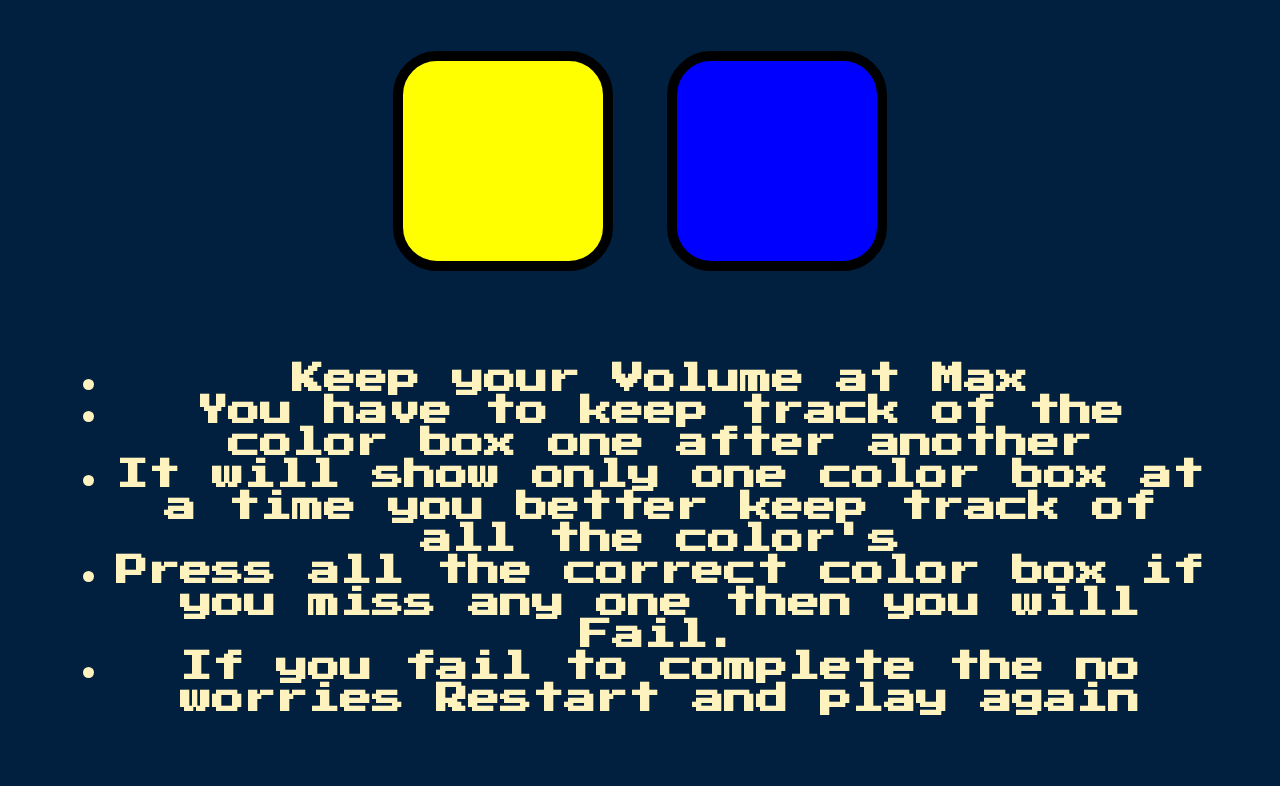
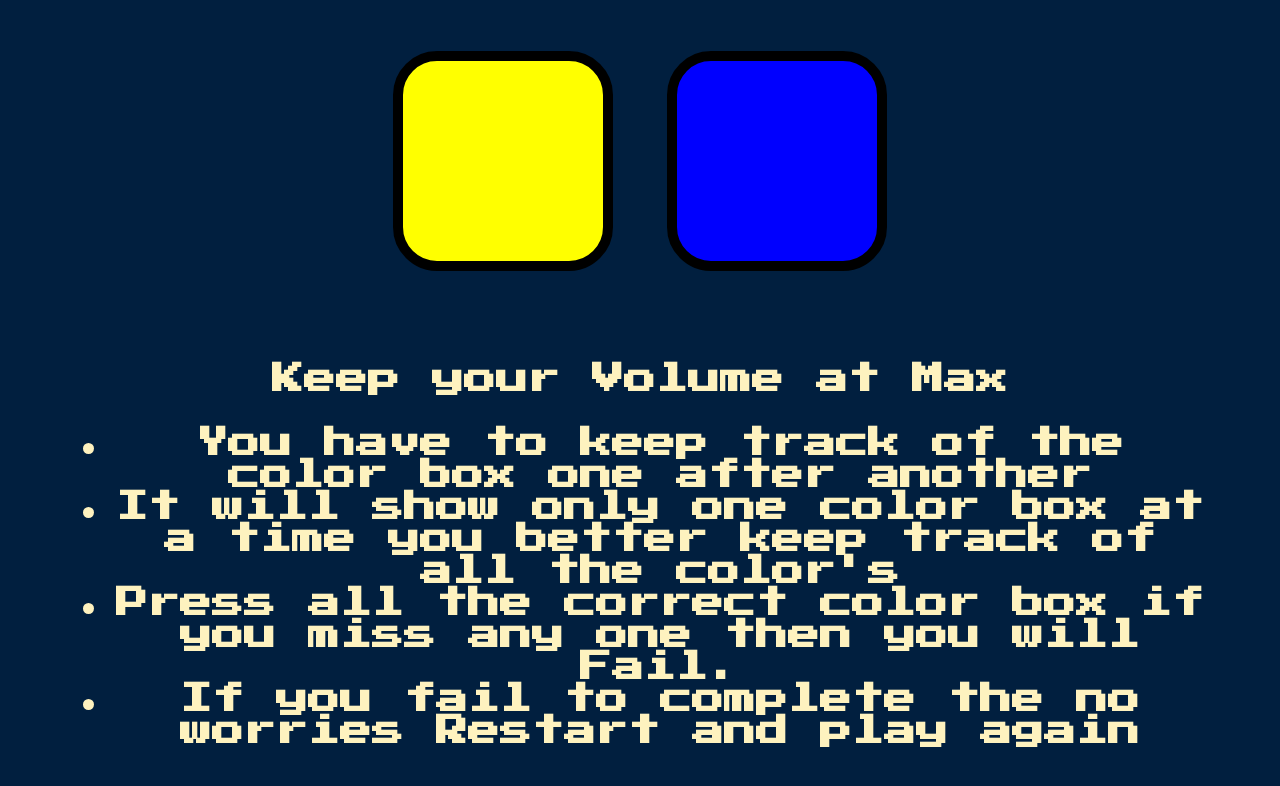
Before and after one commit to JunaidBhaimia/SimonGame, a plain HTML site: page index.html in a window 1280 px wide. Shown: the part 496-1282 px from the top of the page. Drawn offline with nearby package versions, Linux system fonts and the light colour scheme.

Commit message:
Update index.html

```diff
--- a/index.html
+++ b/index.html
@@ -41,9 +41,8 @@
   </div>
 
   <div>
-    <h2 id="Steps-title">
+    <h2 id="Steps-title">Keep your Volume at Max
       <ul>
-        <li>Keep your Volume at Max</li>
         <li>You have to keep track of the color box one after another</li>
         <li>It will show only one color box at a time you better keep track of all the color's</li>
         <li>Press all the correct color box if you miss any one then you will Fail.</li>
```
